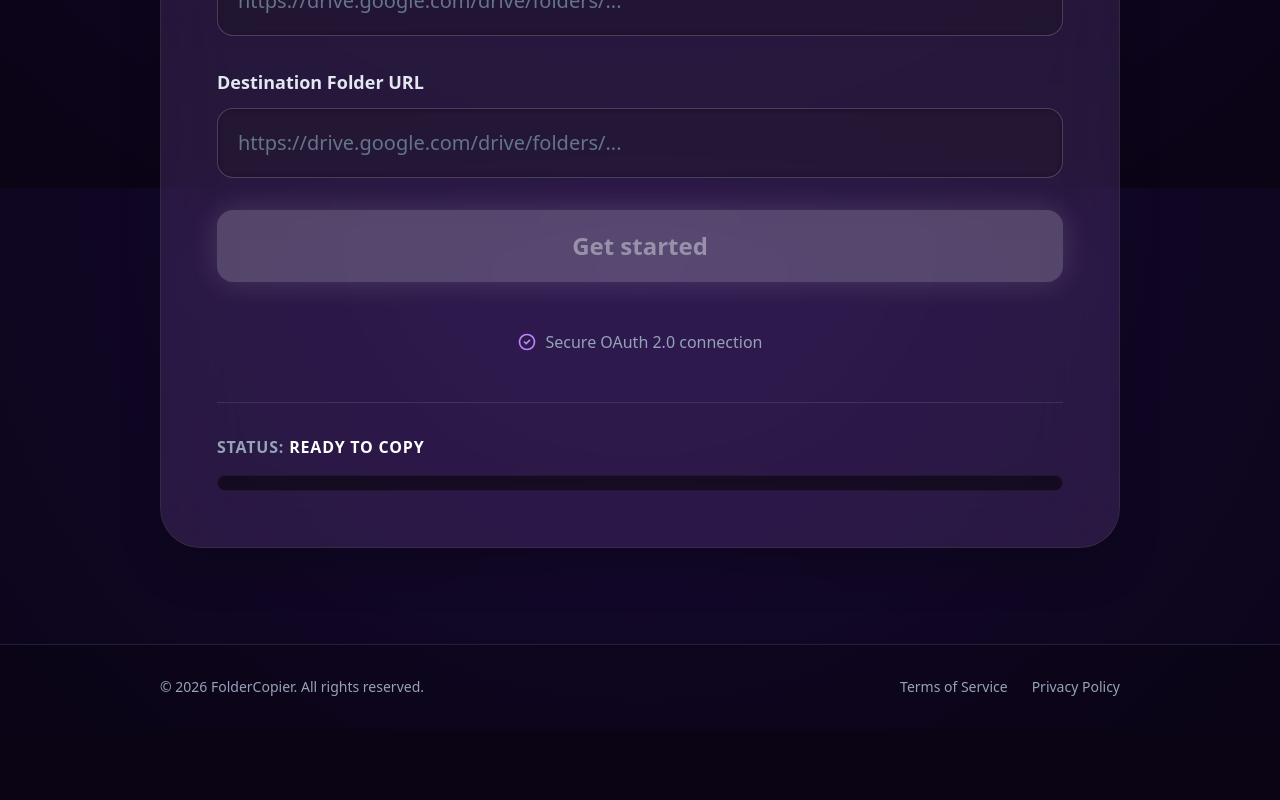
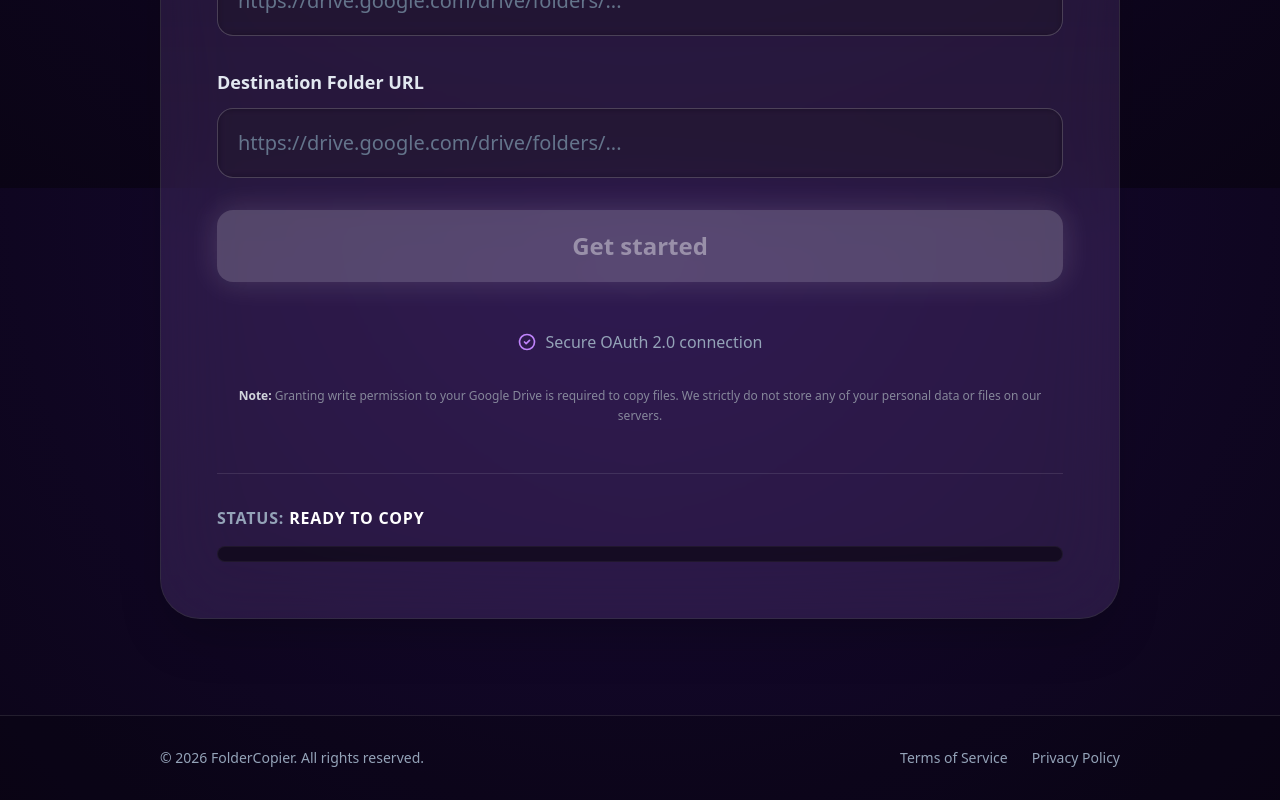
Before and after one commit to datvt88/foldercopier.com, a Next.js app: page / in a window 1280 px wide. Shown: the part 612-1412 px from the top of the page. Before the commit the page ends 1341 px from the top, so only its background shows below. Built offline with nearby package versions, Linux system fonts and the light colour scheme; no server answers.

Commit message:
Update page.tsx

```diff
--- a/app/page.tsx
+++ b/app/page.tsx
@@ -117,6 +117,15 @@ export default function HomePage() {
             <svg width="20" height="20" className="text-purple-400" fill="none" stroke="currentColor" viewBox="0 0 24 24"><path strokeLinecap="round" strokeLinejoin="round" strokeWidth={2} d="M9 12l2 2 4-4m6 2a9 9 0 11-18 0 9 9 0 0118 0z" /></svg>
             Secure OAuth 2.0 connection
           </div>
+
+          {/* PHẦN LƯU Ý MỚI ĐƯỢC THÊM VÀO */}
+          <div className="mt-3 px-4 text-center">
+            <p className="text-xs text-gray-400/80 leading-relaxed">
+              <span className="font-semibold text-gray-300">Note:</span> Granting write permission to your Google Drive is required to copy files. We strictly do not store any of your personal data or files on our servers.
+            </p>
+          </div>
+          {/* KẾT THÚC PHẦN LƯU Ý */}
+
         </div>
 
         <div className="mt-12 pt-8 border-t border-white/10 relative z-10">
```
